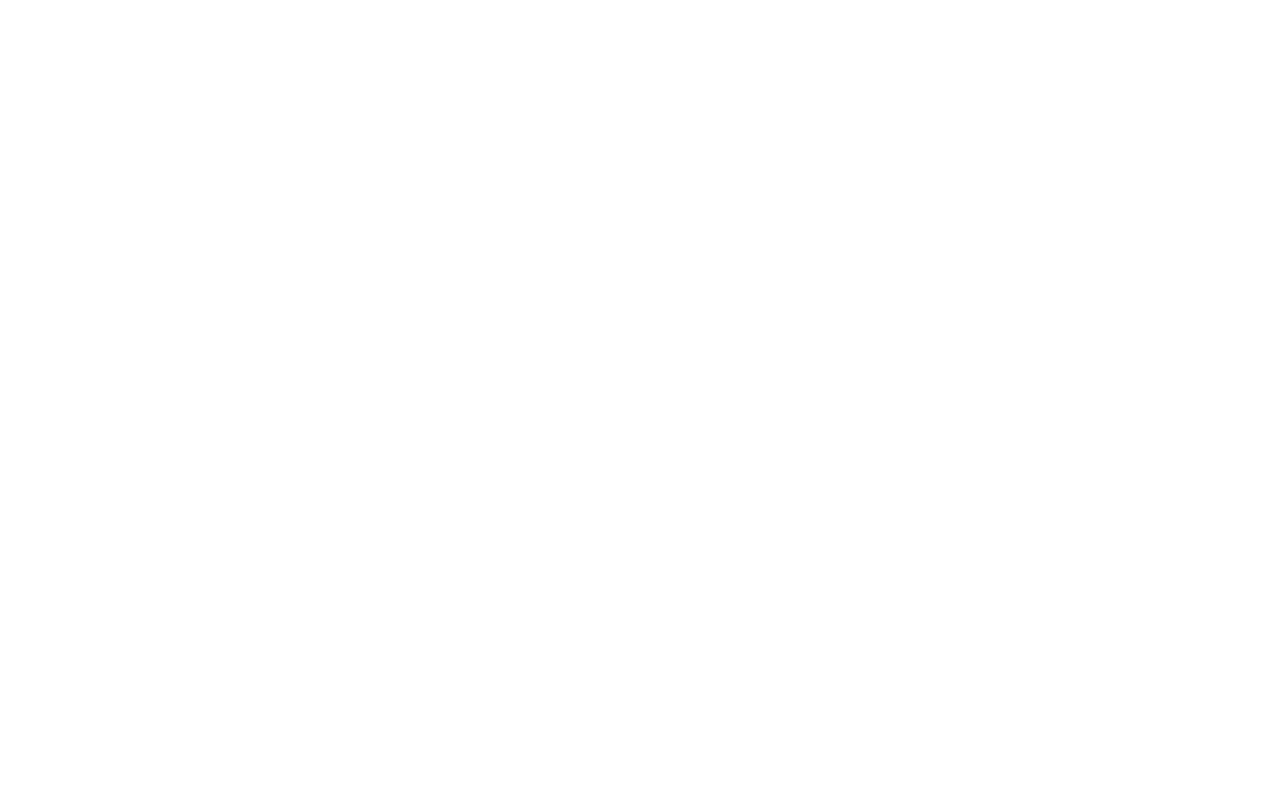
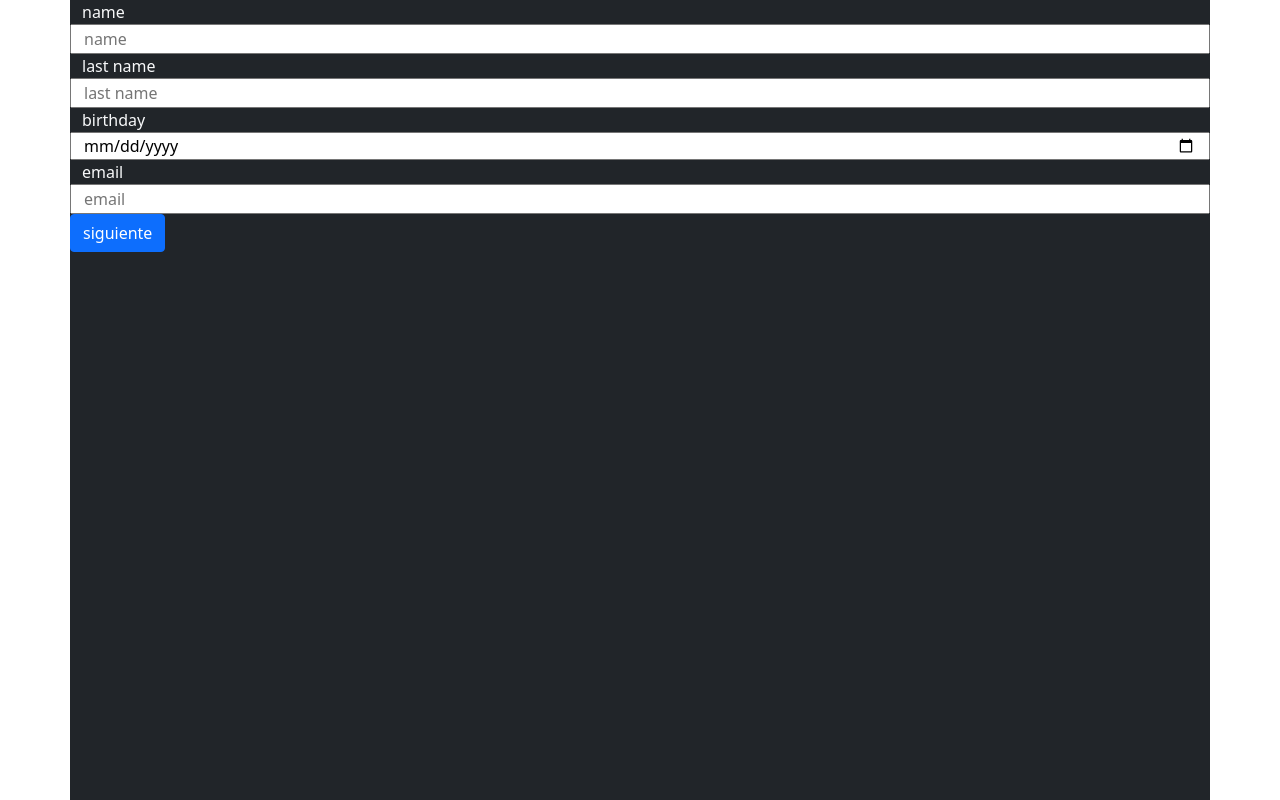
Before and after one commit to AVX00/formulario-alberto-vidal, a React (Create React App) app: page / in a window 1280 px wide. Built offline with nearby package versions, Linux system fonts and the light colour scheme.

Commit message:
:lipstick: styled with bootstrap

```diff
--- /dev/null
+++ b/src/App.css
@@ -0,0 +1,3 @@
+.container {
+  height: 100vh;
+}
--- a/src/App.js
+++ b/src/App.js
@@ -1,6 +1,6 @@
 import DataContextProvider from "./contexts/DataContext/DataContextProvider";
-import Form from "./components/Form/Form";
-import Button from "./components/Button/Button";
+import PersonalData from "./components/PersonalData/PersonalData";
+import "./App.css";
 function App() {
   const action = () => {
     console.log("hola");
@@ -8,9 +8,9 @@ function App() {
 
   return (
     <DataContextProvider>
-      <Form actionOnSubmit={action}>
-        <Button type="submit" />
-      </Form>
+      <div className="container bg-dark">
+        <PersonalData formAction={action} />
+      </div>
     </DataContextProvider>
   );
 }
--- a/src/components/Button/Button.js
+++ b/src/components/Button/Button.js
@@ -1,6 +1,6 @@
 const Button = ({ type, text }) => {
   return (
-    <button className="btn" type={type}>
+    <button className="btn btn-primary row" type={type}>
       {text}
     </button>
   );
--- a/src/components/Input/Input.js
+++ b/src/components/Input/Input.js
@@ -1,9 +1,11 @@
 const Input = ({ label, type }) => {
   return (
-    <>
-      <label htmlFor={label}>{label}</label>
-      <input id={label} name={label} type={type} placeholder={label}></input>);
-    </>
+    <div className="row">
+      <label className="text-light" htmlFor={label}>
+        {label}
+      </label>
+      <input id={label} name={label} type={type} placeholder={label}></input>
+    </div>
   );
 };
 
--- /dev/null
+++ b/src/components/PersonalData/PersonalData.js
@@ -0,0 +1,27 @@
+import Button from "../Button/Button";
+import Form from "../Form/Form";
+import Input from "../Input/Input";
+
+const PersonalData = ({ formAction }) => {
+  const inputs = [
+    { label: "name", type: "text" },
+    { label: "last name", type: "text" },
+    { label: "birthday", type: "date" },
+    { label: "email", type: "email" },
+  ];
+  const buttonText = "siguiente";
+  const buttonType = "submit";
+
+  return (
+    <>
+      <Form actionOnSubmit={formAction}>
+        {inputs.map(({ label, type }, i) => (
+          <Input label={label} type={type} key={i} />
+        ))}
+        <Button type={buttonType} text={buttonText} />
+      </Form>
+    </>
+  );
+};
+
+export default PersonalData;
```
